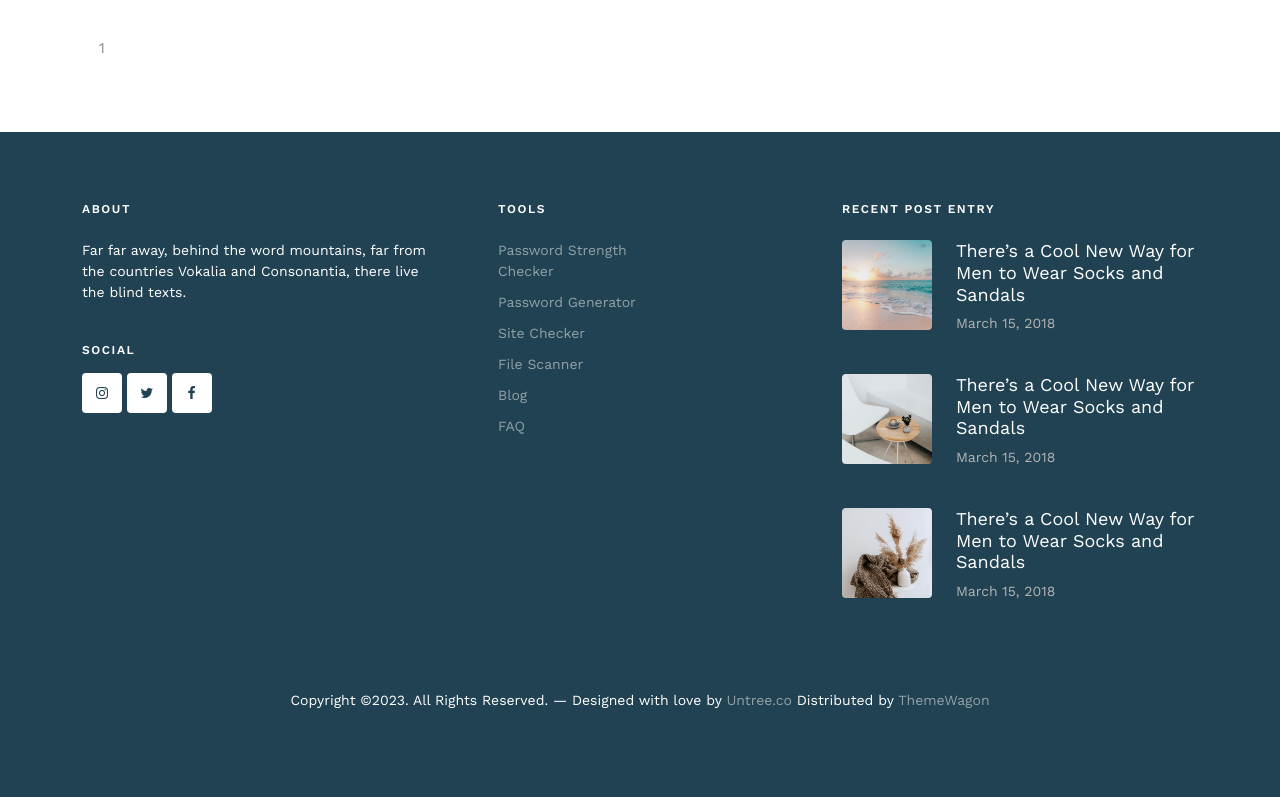
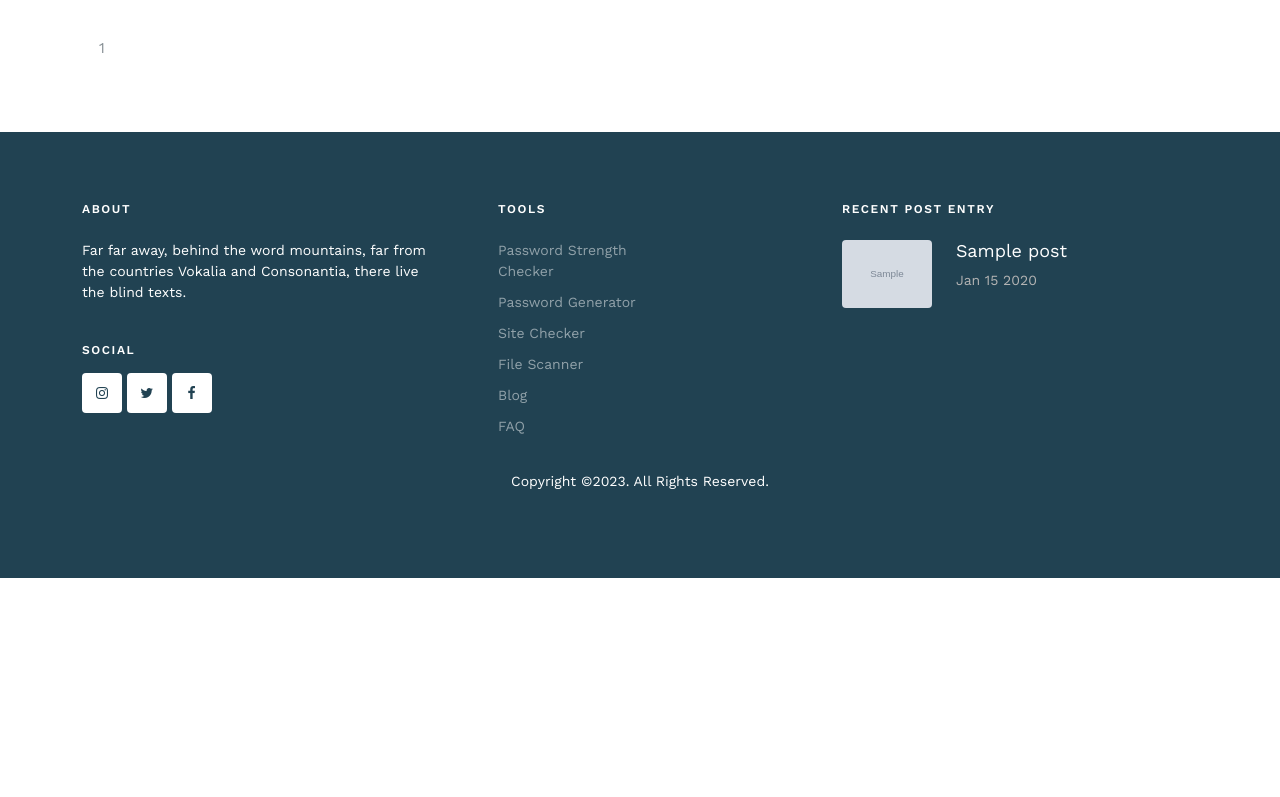
Before and after one commit to barakhubs/samodel, a Laravel app: page / in a window 1280 px wide. Shown: the part 1027-1824 px from the top of the page. After the commit the page ends 1605 px from the top, so only its background shows below. Run offline with Laravel 10, Linux system fonts and the light colour scheme; tables that the repository leaves empty hold one stand-in row (values such as "Sample post"); grey boxes marked "Sample" are stand-in pictures; some libraries are stand-ins or nearby versions; some web fonts are replaced.

Commit message:
added latest posts on footer

```diff
--- a/resources/views/layouts/footer.blade.php
+++ b/resources/views/layouts/footer.blade.php
@@ -34,42 +34,21 @@
                     <h3 class="mb-4">Recent Post Entry</h3>
                     <div class="post-entry-footer">
                         <ul>
+                            @foreach (App\Models\Post::orderBy('created_at', 'desc')->paginate(3) as $item)
                             <li>
-                                <a href="">
-                                    <img src="{{ asset('front/images/img_1_sq.jpg') }}" alt="Image placeholder"
+                                <a href="{{ route('single', $item->slug) }}">
+                                    <img src="{{ asset('storage/'.$item->featured_image) }}" alt="Image placeholder"
                                         class="me-4 rounded">
                                     <div class="text">
-                                        <h4>There’s a Cool New Way for Men to Wear Socks and Sandals</h4>
+                                        <h4>{{ $item->title }}</h4>
                                         <div class="post-meta">
-                                            <span class="mr-2">March 15, 2018 </span>
+                                            <span class="mr-2">{{ date('M d Y', strtotime($item->created_at)) }} </span>
                                         </div>
                                     </div>
                                 </a>
                             </li>
-                            <li>
-                                <a href="">
-                                    <img src="{{ asset('front/images/img_2_sq.jpg') }}" alt="Image placeholder"
-                                        class="me-4 rounded">
-                                    <div class="text">
-                                        <h4>There’s a Cool New Way for Men to Wear Socks and Sandals</h4>
-                                        <div class="post-meta">
-                                            <span class="mr-2">March 15, 2018 </span>
-                                        </div>
-                                    </div>
-                                </a>
-                            </li>
-                            <li>
-                                <a href="">
-                                    <img src="{{ asset('front/images/img_3_sq.jpg') }}" alt="Image placeholder"
-                                        class="me-4 rounded">
-                                    <div class="text">
-                                        <h4>There’s a Cool New Way for Men to Wear Socks and Sandals</h4>
-                                        <div class="post-meta">
-                                            <span class="mr-2">March 15, 2018 </span>
-                                        </div>
-                                    </div>
-                                </a>
-                            </li>
+
+                            @endforeach
                         </ul>
                     </div>
 
@@ -80,7 +59,7 @@
 
         <div class="row mt-2">
             <div class="col-12 text-center">
-                <p>Copyright &copy;<script>document.write(new Date().getFullYear());</script>. All Rights Reserved. &mdash; Designed with love by <a href="https://untree.co">Untree.co</a>  Distributed by <a href="https://themewagon.com">ThemeWagon</a> <!-- License information: https://untree.co/license/ -->
+                <p>Copyright &copy;<script>document.write(new Date().getFullYear());</script>. All Rights Reserved. </p>
                 </p>
             </div>
         </div>
```
